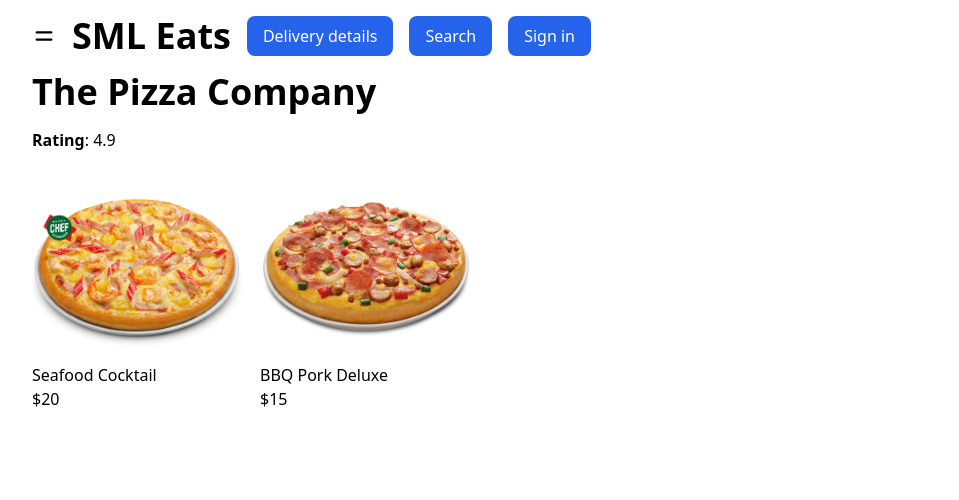
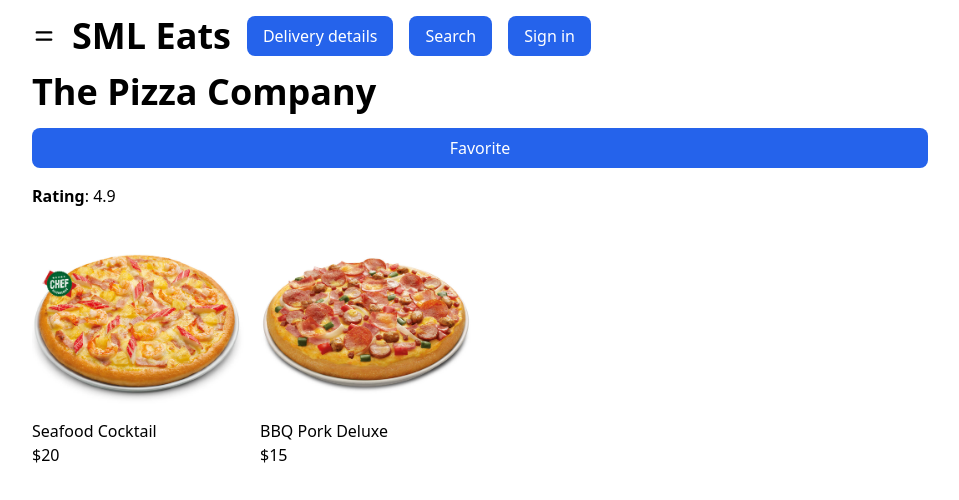
Before and after one commit to shamwela/sml-eats, a Next.js app: page /restaurants/the-pizza-company in a window 1280 px wide. Shown: the top 500 px of the page, without its empty margins (160-1119 px from the left). Built offline with nearby package versions, Linux system fonts and the light colour scheme; no server answers.

Commit message:
Add more MongoDB things

```diff
--- a/pages/api/restaurants.ts
+++ b/pages/api/restaurants.ts
@@ -6,10 +6,10 @@ const handler = async (request: NextApiRequest, response: NextApiResponse) => {
 
   switch (request.method) {
     case 'POST':
+      const slug = request.body.slug
       const something = await db
         .collection('favorite-restaurants')
-        .insertOne({ liked: true })
-      response.json(something)
+        .insertOne({ slug })
 
     case 'GET':
       const restaurants = await db
--- a/pages/restaurants/[slug].tsx
+++ b/pages/restaurants/[slug].tsx
@@ -38,12 +38,24 @@ type RestaurantPageProps = {
 }
 
 const RestaurantPage = ({ restaurant }: RestaurantPageProps) => {
-  const { name: restaurantName, rating, items } = restaurant
+  const { name: restaurantName, slug, rating, items } = restaurant
+
+  const favorite = () => {
+    fetch('/api/restaurants', {
+      method: 'POST',
+      body: JSON.stringify({ slug }),
+      headers: {
+        'Content-Type': 'application/json',
+      },
+    })
+    console.log('Favorited')
+  }
 
   return (
     <>
       <Head title={restaurantName} />
       <h1>{restaurantName}</h1>
+      <button onClick={favorite}>Favorite</button>
       <span>
         <strong>Rating</strong>: {rating}
       </span>
```
